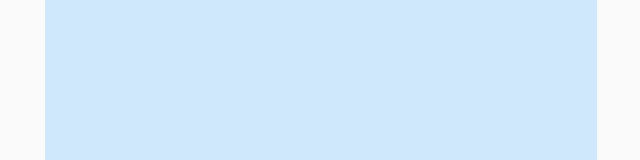
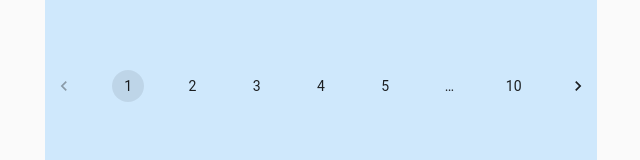
Before and after one commit to luillyfe/github-search, a React (Create React App) app: page / in a window 1280 px wide. Shown: the part 626-786 px from the top of the page, without its empty margins (319-959 px from the left). Built offline with nearby package versions, Linux system fonts and the light colour scheme.

Commit message:
feat: showing first paginated results

```diff
--- a/package.json
+++ b/package.json
@@ -4,6 +4,7 @@
   "private": true,
   "dependencies": {
     "@material-ui/core": "^4.12.3",
+    "@material-ui/lab": "^4.0.0-alpha.60",
     "@testing-library/jest-dom": "^5.11.4",
     "@testing-library/react": "^11.1.0",
     "@testing-library/user-event": "^12.1.10",
--- a/src/App.js
+++ b/src/App.js
@@ -35,7 +35,7 @@ function App() {
 
 async function fetchUsers(query) {
   const url = "https://api.github.com/search/users";
-  const response = await fetch(`${url}?q=${query}`).then((res) => res.json());
+  const response = await fetch(`${url}?q=${query}&per_page=10`).then((res) => res.json());
 
   return response.items;
 }
--- a/src/presentational/UserList.js
+++ b/src/presentational/UserList.js
@@ -7,6 +7,7 @@ import ListItemText from "@material-ui/core/ListItemText";
 import ListItemAvatar from "@material-ui/core/ListItemAvatar";
 import Avatar from "@material-ui/core/Avatar";
 import Typography from "@material-ui/core/Typography";
+import { Pagination } from "@material-ui/lab";
 
 const useStyles = makeStyles((theme) => ({
   root: {
@@ -16,6 +17,11 @@ const useStyles = makeStyles((theme) => ({
   inline: {
     display: "inline",
   },
+  pagination: {
+    justifyContent: "space-between",
+    position: "relative",
+    top: '38em'
+  },
 }));
 
 // TODO: promote to presentational component
@@ -23,6 +29,7 @@ export default function UserList({ users }) {
   const classes = useStyles();
 
   return (
+    <Fragment>
       <List className={classes.root}>
         {users &&
           users.map(({ login: name, id, avatar_url: picture }) => {
@@ -54,5 +61,7 @@ export default function UserList({ users }) {
             );
           })}
       </List>
+      <Pagination count={10} classes={{ ul: classes.pagination }} />
+    </Fragment>
   );
 }
```
Also changed, not shown: 1 other file (tests, documents, lock files or other folders). Lines whose indentation alone changed are shown as unchanged.
